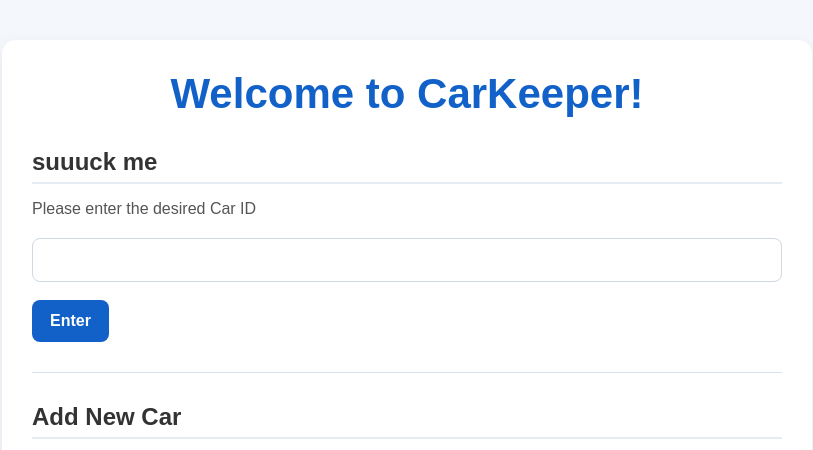
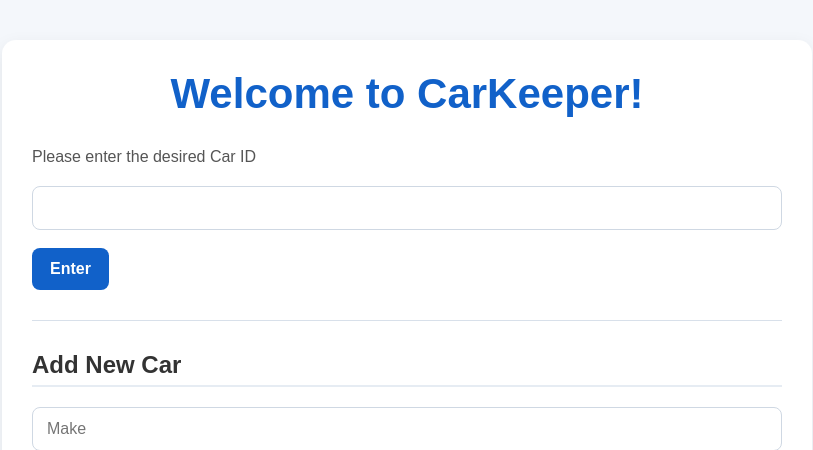
Before and after one commit to Seb1721/A2_CS4800, a Flask app: template templates/index.html in a window 1280 px wide. Shown: the top 450 px of the page, without its empty margins (233-1046 px from the left). Run offline with Flask 3, Linux system fonts and the light colour scheme; the template is opened without the code that fills it, so the values that code supplies are empty.

Commit message:
fix: final fix before submission

```diff
--- a/templates/index.html
+++ b/templates/index.html
@@ -127,7 +127,6 @@
 <body>
     <div class="container">
         <h1>Welcome to CarKeeper!</h1>
-        <h2>suuuck me</h2>
         <p>Please enter the desired Car ID</p>
 
         <!-- Input field for user to enter car ID -->
```
